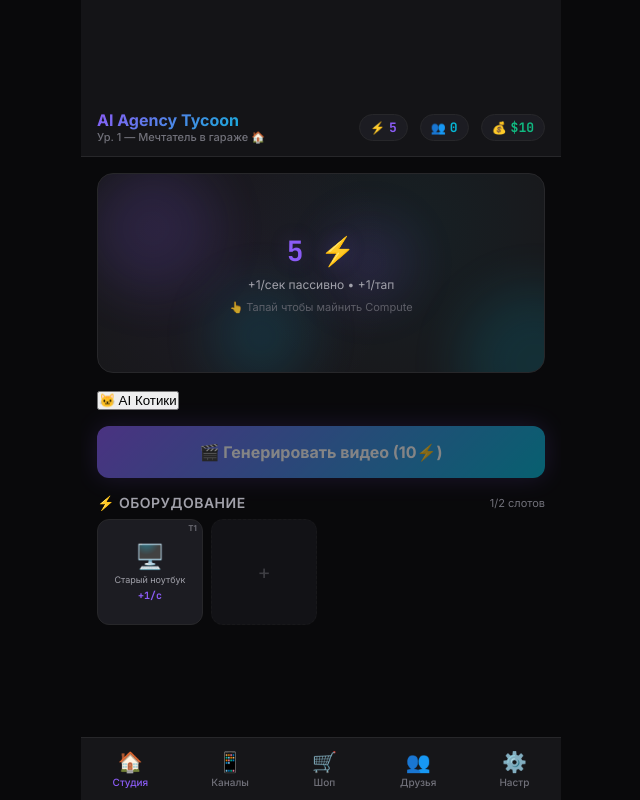
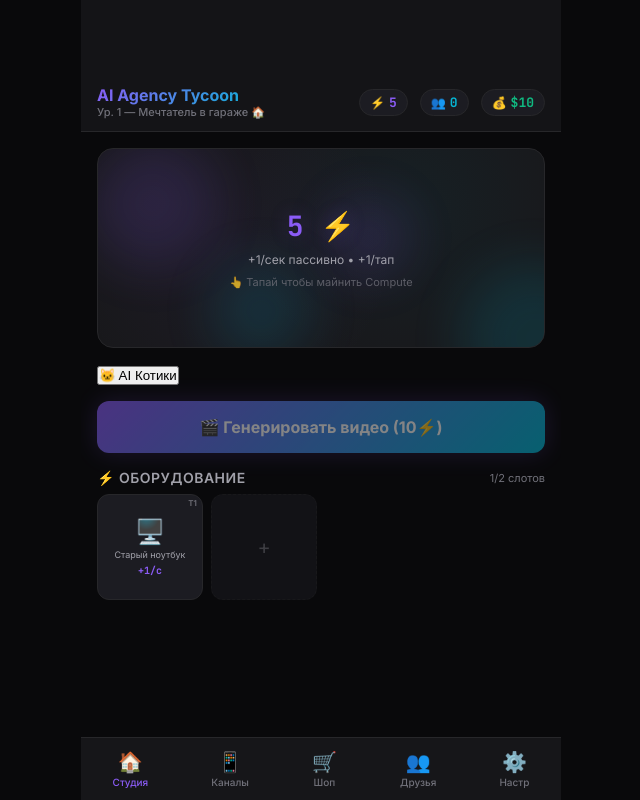
Before and after one commit to maikalpandas-lgtm/ai-agency-tycoon, a React (Vite) app: page / in a window 1280 px wide. Shown: the whole page, without its empty margins (319-959 px from the left). Built offline with nearby package versions, Linux system fonts and the light colour scheme.

Commit message:
Adjust header padding

```diff
--- a/src/index.css
+++ b/src/index.css
@@ -96,7 +96,7 @@ body {
   justify-content: space-between;
   align-items: center;
   padding: 12px 16px;
-  padding-top: calc(max(var(--tg-safe-top, 50px), 50px) + 60px);
+  padding-top: calc(max(var(--tg-safe-top, 45px), 45px) + 40px);
   background: rgba(24, 24, 27, 0.8);
   backdrop-filter: blur(12px);
   border-bottom: 1px solid var(--border-subtle);
```
